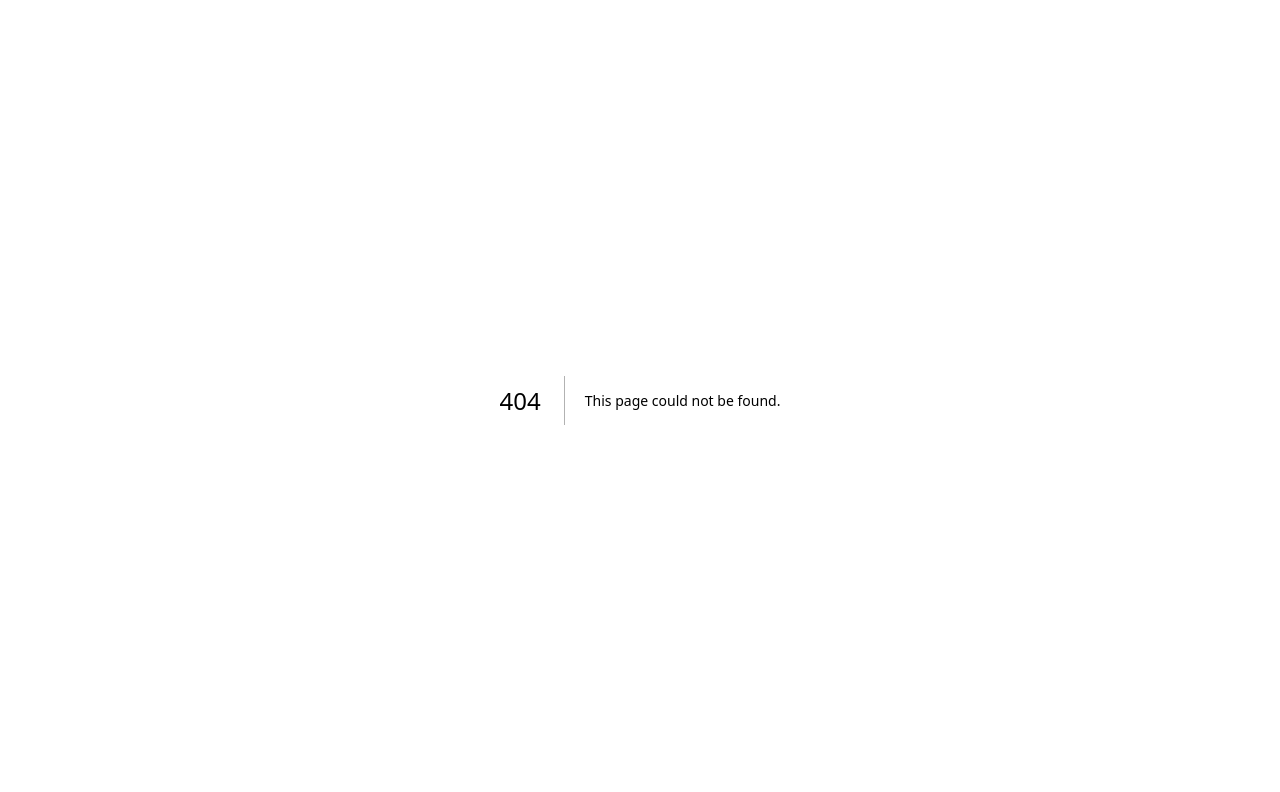
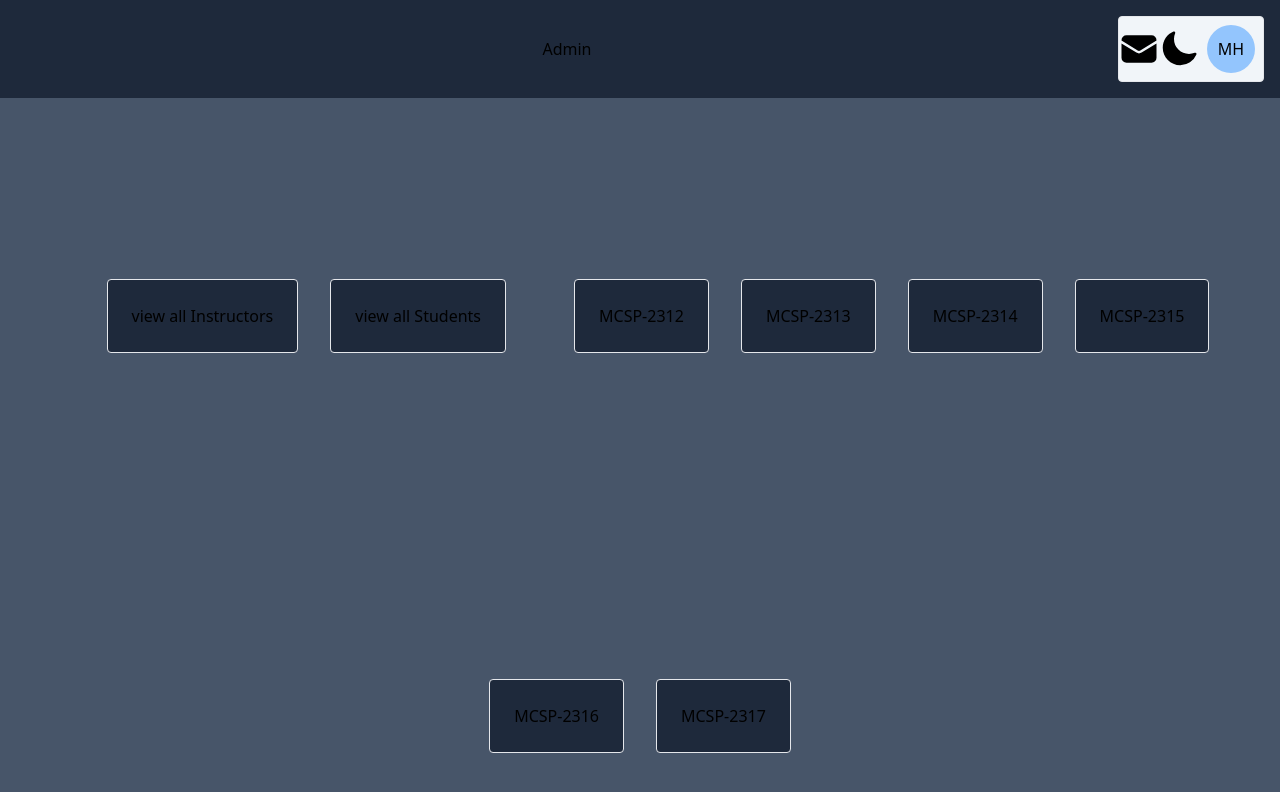
Before and after one commit to Blue-Ocean-MCSPA/link-learning, a Next.js app: page /Components/Admin in a window 1280 px wide. Before the commit this address had no page. Shown: the top 792 px of the page. Built offline with nearby package versions, Linux system fonts and the light colour scheme.

Commit message:
Admin File

```diff
--- /dev/null
+++ b/app/Components/Admin/page.jsx
@@ -0,0 +1,25 @@
+"use client";
+import { AppProvider } from "../../Context/Context";
+import HeaderTemplate from "../HeaderTemplate";
+
+export default function AdminPage() {
+  return (
+    <>
+      <AppProvider>
+        <HeaderTemplate />
+      </AppProvider>
+    </>
+  );
+}
+
+// 'use client'
+// import React from "react";
+// import Login from "../components/Login";
+
+// const mainLogin = () => {
+//     return (
+//         <Login />
+//     )
+// }
+
+// export default mainLogin;
```
